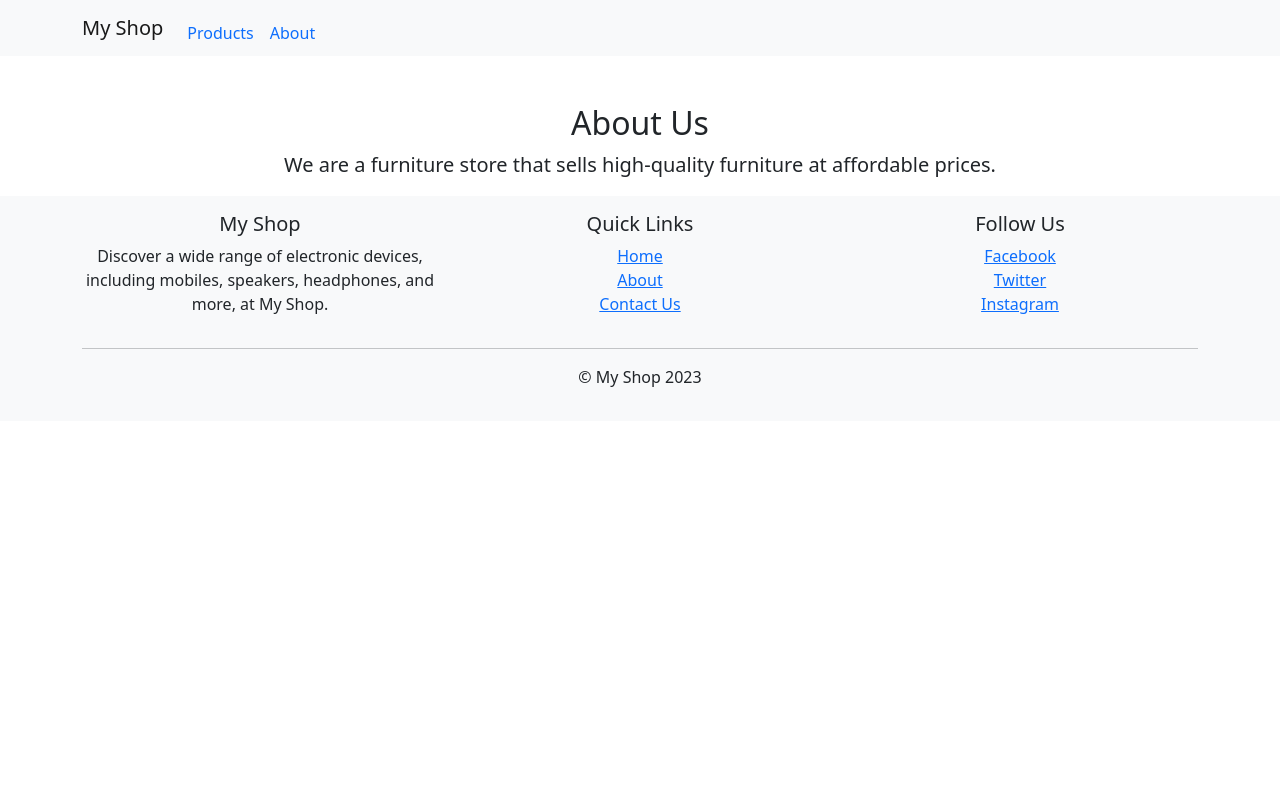
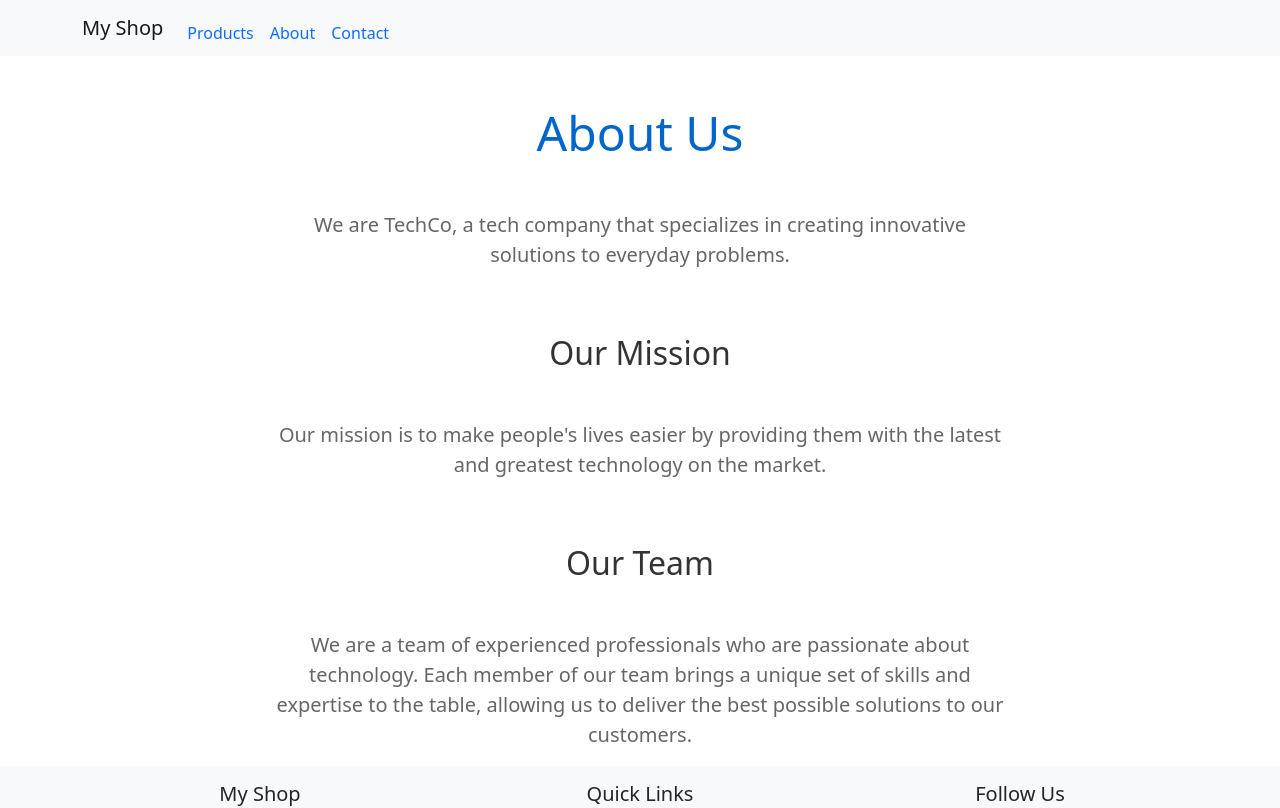
Before and after one commit to fawadeqbal/Development, a React (Create React App) app: page /about in a window 1280 px wide. Shown: the top 808 px of the page. Built offline with nearby package versions, Linux system fonts and the light colour scheme.

Commit message:
styling fixed

```diff
--- a/src/App.js
+++ b/src/App.js
@@ -5,7 +5,7 @@ import 'bootstrap/dist/css/bootstrap.min.css';
 import { BrowserRouter,Route,Routes } from 'react-router-dom';
 import Header from './Components/Header';
 import Footer from './Components/Footer';
-
+import Contact from './Components/Contact'
 
 
 function App() {
@@ -17,6 +17,8 @@ function App() {
         <Routes>
           <Route index element={<Products />} />
           <Route path="/about" element={<About />} />
+          <Route path="/contact" element={<Contact />} />
+
         </Routes>
       </main>
       <Footer/>
--- /dev/null
+++ b/src/Components/About.css
@@ -0,0 +1,14 @@
+h1 {
+    font-size: 3rem;
+    color: #0066CC;
+  }
+
+  h2 {
+    font-size: 2rem;
+    color: #333333;
+  }
+
+  p {
+    font-size: 1.2rem;
+    color: #666666;
+  }
--- a/src/Components/About.js
+++ b/src/Components/About.js
@@ -1,17 +1,30 @@
 import React from 'react';
 import { Container, Row, Col } from 'react-bootstrap';
+import './About.css';
 
-function About() {
+const About = () => {
   return (
-    <Container className='about'>
-      <Row>
-        <Col>
-          <h2 className="mt-5">About Us</h2>
-          <p className="lead">We are a furniture store that sells high-quality furniture at affordable prices.</p>
+    <Container>
+      <Row className="justify-content-center">
+        <Col lg={8}>
+          <h1 className="text-center my-5">About Us</h1>
+          <p className="lead">We are TechCo, a tech company that specializes in creating innovative solutions to everyday problems.</p>
+        </Col>
+      </Row>
+      <Row className="justify-content-center">
+        <Col lg={8}>
+          <h2 className="my-5">Our Mission</h2>
+          <p className="lead">Our mission is to make people's lives easier by providing them with the latest and greatest technology on the market.</p>
+        </Col>
+      </Row>
+      <Row className="justify-content-center">
+        <Col lg={8}>
+          <h2 className="my-5">Our Team</h2>
+          <p className="lead">We are a team of experienced professionals who are passionate about technology. Each member of our team brings a unique set of skills and expertise to the table, allowing us to deliver the best possible solutions to our customers.</p>
         </Col>
       </Row>
     </Container>
   );
-}
+};
 
 export default About;
--- a/src/Components/Cart.js
+++ b/src/Components/Cart.js
@@ -1,6 +1,9 @@
 import React from 'react';
 import { Button, Table } from 'react-bootstrap';
 import Alert from '@mui/material/Alert';
+import { FontAwesomeIcon } from '@fortawesome/react-fontawesome';
+import { faTrashAlt } from '@fortawesome/free-solid-svg-icons';
+
 
 function Cart(props) {
   const { cartItems, totalBill, clearCart, incrQuan, decrQuan, handleCheckout, removeItem } = props;
@@ -17,9 +20,11 @@ function Cart(props) {
 
     return (
       <div className='cart'>
-        <h2 className="my-3">Cart</h2>
+
         <Table striped bordered hover>
+
           <thead>
+            <td><h2 style={{ color: 'black', justifyContent: 'center' }}>Cart</h2></td>
             <tr>
               <th>#</th>
               <th>Name</th>
@@ -46,27 +51,25 @@ function Cart(props) {
                 </td>
                 <td>{item.price * item.quantity}</td>
                 <td>
-                  <Button onClick={() => removeItem(item)} variant="danger">
-                    Remove
-                  </Button>
+                <FontAwesomeIcon onClick={()=> removeItem(item)} icon={faTrashAlt} size="2xl" style={{cursor:'pointer',backgroundColor:'rbg(30,48,80)'}}/>
                 </td>
               </tr>
             ))}
           </tbody>
           <tfoot>
             <tr>
-              <td colSpan="3">
+              <td colSpan="2">
                 <Button onClick={clearCart} variant="warning">
                   Clear Cart
                 </Button>
               </td>
-              <td colSpan="3" className="text-right">
+              <td colSpan="4" className="text-right">
                 Total: {totalBill}
               </td>
             </tr>
           </tfoot>
         </Table>
-        <div className="d-flex justify-content-end">
+        <div className="d-flex justify-content-center">
           <Button onClick={handleCheckout} variant="success">
             Checkout
           </Button>
--- /dev/null
+++ b/src/Components/Contact.css
@@ -0,0 +1,24 @@
+h1 {
+    font-size: 3rem;
+    color: #0066CC;
+  }
+
+  p {
+    font-size: 1.2rem;
+    color: #666666;
+  }
+
+  form {
+    background-color: #F5F5F5;
+    padding: 2rem;
+    border-radius: 5px;
+    box-shadow: 0px 2px 5px rgba(0, 0, 0, 0.1);
+  }
+
+  .form-control:focus {
+    border-color: #0066CC;
+    box-shadow: none;
+  }
+  .contact{
+    margin-bottom: 10px;
+  }
--- a/src/Components/Contact.js
+++ b/src/Components/Contact.js
@@ -1,28 +1,30 @@
 import React from 'react';
 import { Container, Row, Col, Form, Button } from 'react-bootstrap';
+import './Contact.css';
 
-function Contact() {
+const Contact = () => {
   return (
-    <div style={{ width: '100%' }}>
-      <Container>
-        <Row>
-          <Col>
-            <h2>Contact Us</h2>
-            <p>You can reach us by phone at <a href="tel:555-555-5555">555-555-5555</a> or by email at <a href="mailto:info@furniturestore.com">info@furniturestore.com</a>.</p>
-            <hr />
-            <h3>Send Us a Message</h3>
+    <Container className='contact'>
+      <Row className="justify-content-center">
+        <Col lg={8}>
+          <h1 className="text-center my-5">Contact Us</h1>
+          <p className="lead">Have a question or comment? We'd love to hear from you!</p>
+        </Col>
+      </Row>
+      <Row className="justify-content-center">
+        <Col lg={8}>
           <Form>
             <Form.Group controlId="formBasicName">
               <Form.Label>Name</Form.Label>
               <Form.Control type="text" placeholder="Enter your name" />
             </Form.Group>
             <Form.Group controlId="formBasicEmail">
-                <Form.Label>Email address</Form.Label>
-                <Form.Control type="email" placeholder="Enter email" />
+              <Form.Label>Email</Form.Label>
+              <Form.Control type="email" placeholder="Enter your email" />
             </Form.Group>
             <Form.Group controlId="formBasicMessage">
               <Form.Label>Message</Form.Label>
-                <Form.Control as="textarea" rows={3} placeholder="Enter your message" />
+              <Form.Control as="textarea" rows={4} placeholder="Enter your message" />
             </Form.Group>
             <Button variant="primary" type="submit">
               Submit
@@ -31,8 +33,7 @@ function Contact() {
         </Col>
       </Row>
     </Container>
-    </div>
   );
-}
+};
 
 export default Contact;
--- a/src/Components/Footer.js
+++ b/src/Components/Footer.js
@@ -14,7 +14,7 @@ function Footer() {
           <Col md={4}>
             <h5>Quick Links</h5>
             <ul className="list-unstyled">
-              <li><a href="/">Home</a></li>
+              <li><a href="/"> Home</a></li>
               <li><a href="/about">About</a></li>
               <li><a href="/contact">Contact Us</a></li>
             </ul>
--- a/src/Components/Header.js
+++ b/src/Components/Header.js
@@ -13,6 +13,7 @@ function Header() {
           <Nav className="me-auto">
             <Link to="/" className='nav'>Products</Link>
             <Link to="about" className='nav'>About</Link>
+            <Link to="contact" className='nav'>Contact</Link>
           </Nav>
         </Navbar.Collapse>
       </Container>
--- a/src/Components/cart.css
+++ b/src/Components/cart.css
@@ -1,5 +1,6 @@
 /* Style the Cart component */
 .cart {
+  display: flex;
     margin: 20px;
   }
 
@@ -12,3 +13,6 @@
   button {
     margin-right: 10px;
   }
+  .chead{
+    color: #000;
+  }
```
Lines whose indentation alone changed are shown as unchanged.
